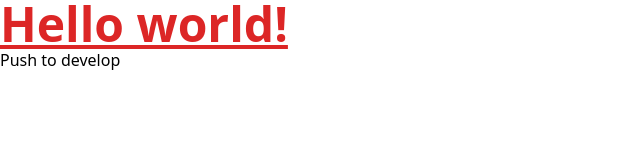
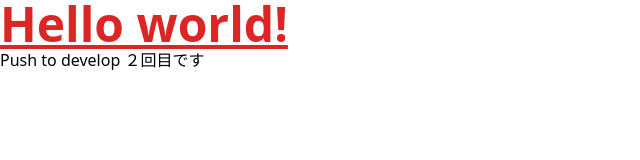
Before and after one commit to Taku8300/HobbyLinks, a React (Vite) app in the folder client/: page / in a window 1280 px wide. Shown: the top 160 px of the page, without its empty margins (0-640 px from the left). Built offline with nearby package versions, Linux system fonts and the light colour scheme.

Commit message:
２回目だよ

```diff
--- a/client/src/App.jsx
+++ b/client/src/App.jsx
@@ -6,7 +6,10 @@ function App() {
       <h1 className="text-5xl font-bold underline text-red-600">
         Hello world!
       </h1>
-      <h2>Push to develop</h2>
+      <h2>
+        Push to develop
+        ２回目です
+      </h2>
     </div>
   );
 }
```
